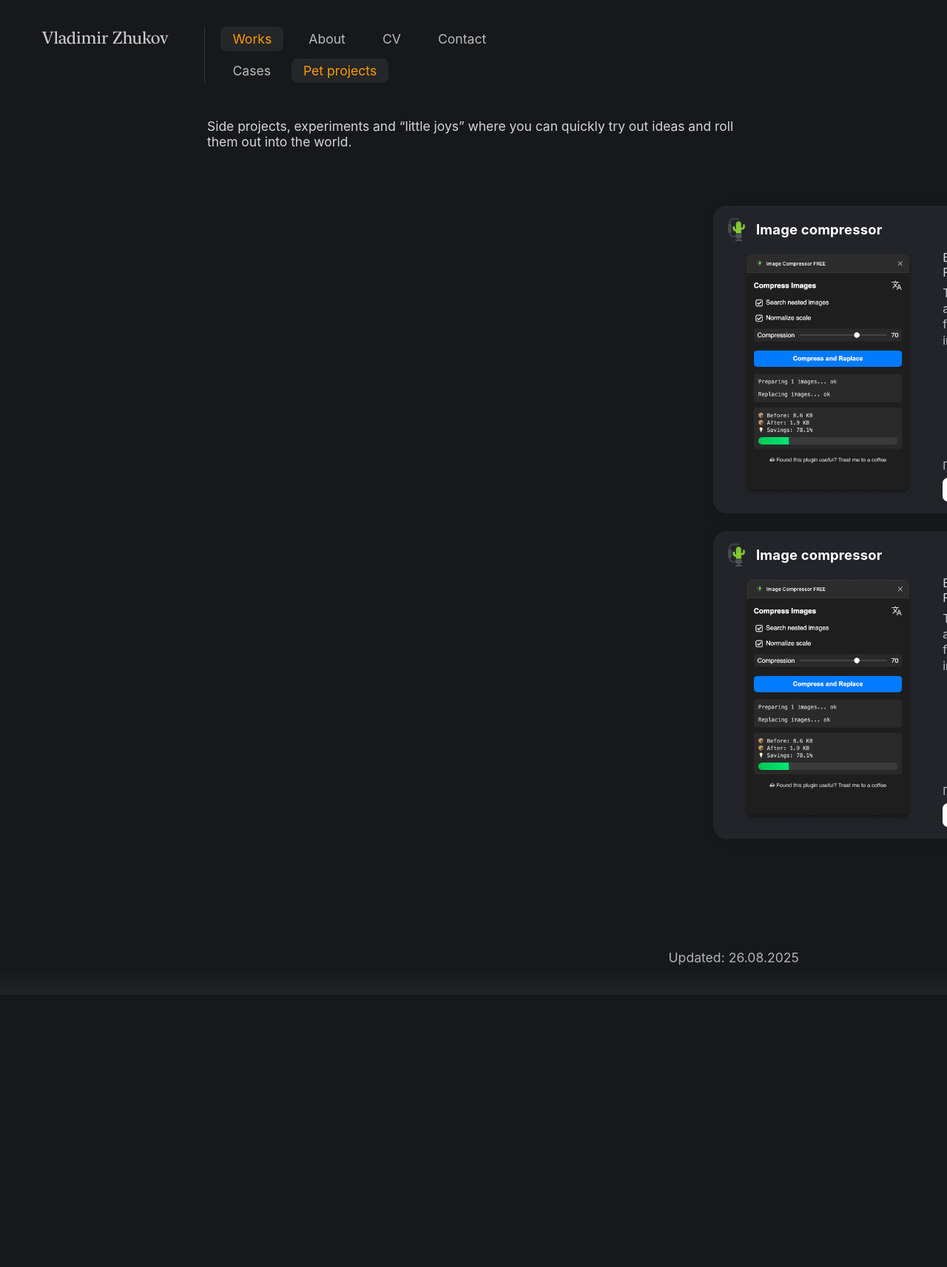
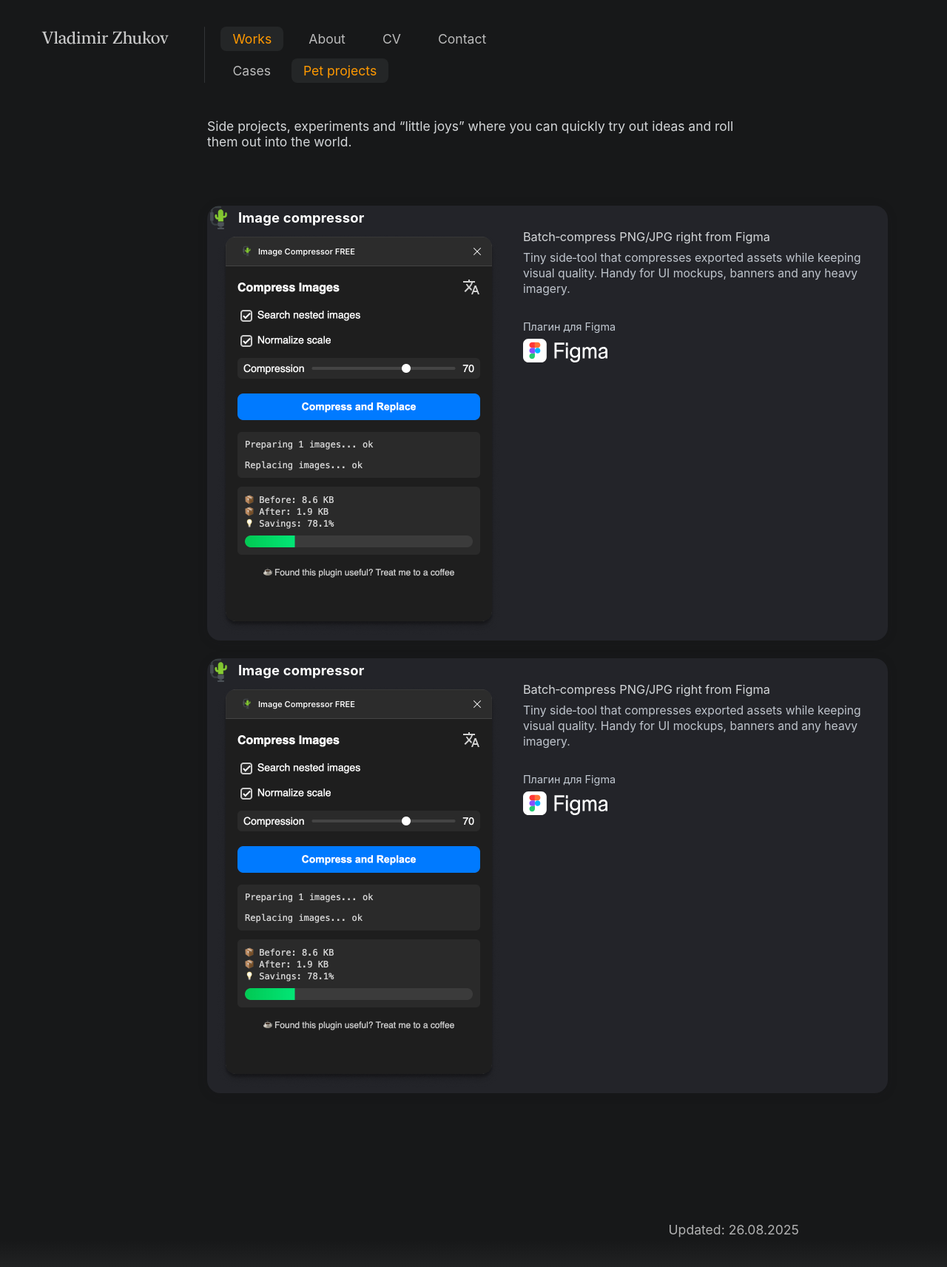
Before and after one commit to uxiscool/experience, a Jekyll site: the page built from pet-projects.md, in a window 1280 px wide. Shown: the whole page at 74% size. Built offline with Jekyll 4.4.1, drawn with Linux system fonts in a browser that asks for light colours; before the commit the page ends 1345 px from its top, so only the background shows below that.

Commit message:
Add files via upload

```diff
--- a/css/main.css
+++ b/css/main.css
@@ -984,242 +984,6 @@ html[data-theme="dark"] .laurel-badge {
   column-gap: 14px;
 }
 
-/* ---- Pet Projects ---- */
-.pet-meta {
-  padding: 48px var(--container-padding-desktop);
-  margin: 0 0 28px;
-}
-
-@media (max-width: 980px) {
-  .pet-meta {
-    padding: 0 var(--container-padding-tablet);
-  }
-}
-
-.pet-meta .case-summary2 {
-  margin: 0;
-}
-
-/* Pet Projects Grid */
-.pp-grid {
-  padding: 0 var(--container-padding-desktop) 32px;
-  display: grid;
-  gap: 24px;
-  grid-template-columns: 1fr;
-  justify-content: start;
-}
-
-@media (max-width: 979px) {
-  .pp-grid {
-    padding: 0 var(--container-padding-tablet) 24px;
-  }
-}
-
-/* Responsive breakpoint for 2 columns */
-@media (min-width: 1902px) {
-  .pp-grid {
-    grid-template-columns: repeat(2, minmax(660px, 1fr));
-  }
-}
-
-/* Special breakpoint handling */
-@media (min-width: 980px) and (max-width: 1151px) {
-  .pp-grid {
-    padding-left: var(--container-padding-desktop);
-    padding-right: clamp(40px, calc(100vw - 940px), 211px);
-  }
-
-  .pp-body {
-    grid-template-columns: minmax(180px, 1fr) minmax(200px, 1.2fr) !important;
-  }
-}
-
-/* Pet Project Items */
-.pp-item{
-  display: block;
-  text-decoration: none;
-  color: inherit;
-  width: 100%;          /* трек заполняем, но */
-  max-width: 920px;     /* …не шире заданного лимита */
-  justify-self: start;  /* прилипает к левому краю грида */
-  height: auto;
-}
-
-.pp-card{
-  width: 100%;          /* занимает ширину .pp-item */
-  max-width: none;      /* лимит теперь на .pp-item */
-  margin: 0;            /* без auto-центрирования */
-  display: grid;
-  grid-template-rows: auto 1fr;
-  gap: 12px;
-  background: var(--bg-secondary);
-  border-radius: 18px;
-  box-shadow: 0 2px 14px #181a1c29;
-  padding: 16px;
-  min-height: 220px;
-  transition: transform .18s ease, box-shadow .18s ease;
-  min-width: 0;
-  container-type: inline-size;
-}
-
-.pp-card:hover {
-  transform: translateY(-2px);
-  box-shadow: 0 4px 24px #19c0ff2c;
-}
-
-/* Pet Project Header */
-.pp-header {
-  display: grid;
-  grid-template-columns: 32px 1fr;
-  gap: 10px;
-  align-items: center;
-  min-width: 0;
-  margin-top: 0;
-}
-
-.pp-icon {
-  width: 32px;
-  height: 32px;
-  display: block;
-}
-
-.pp-title {
-  margin: 0;
-  font-size: 1.15rem;
-  color: #fff;
-  letter-spacing: 0.01em;
-  white-space: nowrap;
-  overflow: hidden;
-  text-overflow: ellipsis;
-}
-
-/* Pet Project Body */
-.pp-body {
-  display: grid;
-  grid-template-columns: minmax(180px, 1fr) minmax(200px, 1.2fr);
-  gap: 16px;
-  align-items: start;
-  min-width: 0;
-}
-
-@container (max-width: 560px) {
-  .pp-body {
-    grid-template-columns: 1fr;
-  }
-}
-
-.pp-media {
-  min-height: 180px;
-  overflow: hidden;
-}
-
-.pp-media img {
-  max-width: 100%;
-  max-height: 100%;
-  object-fit: contain;
-  display: block;
-  margin: 0 auto;
-}
-
-/* Pet Project Text Content */
-.pp-side {
-  display: flex;
-  flex-direction: column;
-  min-width: 0;
-  min-height: 180px;
-}
-
-.pp-text {
-  display: grid;
-  gap: 8px;
-  min-width: 0;
-}
-
-.pp-subtitle {
-  color: var(--text-secondary);
-  opacity: 0.93;
-  font-size: 1.02rem;
-}
-
-.pp-desc {
-  color: #cdd3db;
-  opacity: 0.92;
-  font-size: 0.98rem;
-  line-height: 1.35;
-}
-
-/* Pet Project Footer */
-.pp-footer {
-  margin-top: auto;
-  display: grid;
-  gap: 8px;
-  align-content: end;
-}
-
-.pp-kind {
-  color: #cbd2db;
-  font-size: 0.9rem;
-  opacity: 0.95;
-}
-
-.pp-links {
-  display: flex;
-  gap: 10px;
-  align-items: center;
-}
-
-.pp-links img {
-  height: 32px;
-  width: auto;
-  display: block;
-}
-
-/* Pet Project Interactions */
-.pp-item:hover .pp-title,
-.pp-item:focus-visible .pp-title {
-  color: var(--orange);
-  transition: color 2s var(--ease-out);
-}
-
-.pp-item:focus-visible {
-  outline: 2px solid var(--orange);
-  outline-offset: 4px;
-  border-radius: 18px;
-}
-
-/* Lock columns for larger screens */
-@media (min-width: 1152px) {
-  .pp-body {
-    grid-template-columns: minmax(180px, 1fr) minmax(200px, 1.2fr) !important;
-    align-items: stretch;
-  }
-
-  .pp-side,
-  .pp-text {
-    min-width: 0;
-    overflow-wrap: anywhere;
-  }
-
-  .pp-card {
-    max-height: 545px;
-    overflow: hidden;
-  }
-
-  .pp-media {
-    height: clamp(220px, 28vw, 340px);
-    max-height: 340px;
-    overflow: hidden;
-  }
-
-  .pp-media img {
-    height: 100%;
-    width: auto;
-    max-width: 100%;
-    object-fit: contain;
-    display: block;
-  }
-}
-
 /* ---- Utility Classes ---- */
 .disabled-text {
   --disabled-fg: var(--text-disabled);
@@ -1262,36 +1026,48 @@ html[data-theme="dark"] .laurel-badge {
   }
 }
 
-/* === Pet projects: ≥1152px — 2 колонки, 660→920, gap 24, динамический правый паддинг === */
-@media (min-width: 1152px) {
+/* ===== Pet projects ===== */
+
+/* Описание раздела */
+.pet-meta {
+  padding: 48px 280px;
+  margin: 0 0 28px;
+}
+@media (max-width: 980px){
+  .pet-meta { padding: 0 64px; }
+}
+.pet-meta .case-summary2 { margin: 0; }
+
+/* Сетка: 1 колонка до 1151, затем логика по брейкпоинтам */
+.pp-grid {
+  display: grid;
+  gap: 22px;
+  padding: 0 280px 32px;
+  grid-template-columns: 1fr;
+  width: 100%;
+  justify-content: start;
+  align-content: start;
+}
+@media (max-width: 979px) {
   .pp-grid {
-    /* максимум две колонки; каждая от 660 до 920 */
-    grid-template-columns: repeat(2, minmax(660px, 920px));
-    gap: 24px;
-
-    /* левый паддинг фикс 280, правый — “подстраивается”:
-       как только помещаются 2×660 + gap, начинаем возвращать правый паддинг до 280 */
-    padding-left: 280px;
-    padding-right: clamp(
-      40px,
-      calc(100vw - (280px + 24px + 2 * 660px)),
-      280px
-    );
-    justify-content: start; /* выравниваем влево */
-  }
-
-  /* сами айтемы тянутся по ширине трека; лимит 920 уже задан треком */
-  .pp-item { width: 100%; justify-self: start; }
-
-  /* пустышка — некликабельная и невидимая, но занимает место как карточка */
-  .pp-filler {
-    visibility: hidden;
-    pointer-events: none;
-    min-height: 220px;       /* чтобы высота строки была корректной */
+    grid-template-columns: 1fr;
+    padding: 0 64px 24px;
   }
 }
-/* ≥1152px: 2 реальные колонки (660→920) + 3-я гибкая под «пустышку» */
-@media (min-width: 1152px) {
+
+/* ≥1152px и до 1663px: одна колонка, тянется до 920px, паддинг справа динамический */
+@media (min-width: 1152px) and (max-width: 1663px) {
+  .pp-grid {
+    grid-template-columns: 1fr;
+    gap: 24px;
+    padding-left: 280px;
+    padding-right: clamp(40px, calc(100vw - (280px + 920px)), 280px);
+    justify-content: start;
+  }
+}
+
+/* ≥1664px: две реальные колонки (660–920) + 3-й трек под пустышку */
+@media (min-width: 1664px) {
   .pp-grid {
     grid-template-columns: repeat(2, minmax(660px, 920px)) 1fr;
     gap: 24px;
@@ -1299,15 +1075,121 @@ html[data-theme="dark"] .laurel-badge {
     padding-right: clamp(40px, calc(100vw - (280px + 24px + 2 * 660px)), 280px);
     justify-content: start;
   }
-  /* раскладываем реальные плашки строго в первые две колонки */
   .pp-item.col1 { grid-column: 1; }
   .pp-item.col2 { grid-column: 2; }
-
-  /* «пустышка» всегда занимает 3-й трек (гибкий), одна на каждую строку */
   .pp-filler {
     grid-column: 3;
-    visibility: hidden;
     pointer-events: none;
+    border-radius: 18px;
+    background: var(--bg-secondary);
+    box-shadow: 0 2px 14px #181a1c29;
     min-height: 220px;
   }
+  .pp-filler:hover { box-shadow: 0 2px 14px #181a1c29; }
 }
+
+/* айтем = ширина трека, максимум 920 */
+.pp-item {
+  display: block;
+  text-decoration: none;
+  color: inherit;
+  width: 100%;
+  max-width: 920px;
+  justify-self: start;
+  height: auto;
+}
+
+/* карточка тянется на ширину айтема */
+.pp-card {
+  width: 100%;
+  max-width: none;
+  margin: 0;
+  position: relative;
+  border-radius: 18px;
+  overflow: hidden;
+  background: #232429;
+  box-shadow: 0 2px 14px #181a1c29;
+  min-height: 220px;
+  display: grid;
+  grid-template-rows: auto 1fr;
+  transition: transform .18s ease, box-shadow .18s ease, filter .18s ease;
+  min-width: 0;
+  container-type: inline-size;
+}
+.pp-card:hover {
+  transform: translateY(-2px);
+  box-shadow: 0 4px 24px #19c0ff2c;
+}
+
+/* Шапка карточки */
+.pp-header {
+  display: grid;
+  grid-template-columns: 32px 1fr;
+  gap: 10px;
+  align-items: center;
+  min-width: 0;
+  margin-top: 0; /* сброс наследованного margin-top */
+}
+.pp-icon { width: 32px; height: 32px; display: block; }
+.pp-title {
+  margin: 0;
+  font-size: 1.15rem;
+  color: #fff;
+  letter-spacing: .01em;
+  white-space: nowrap;
+  overflow: hidden;
+  text-overflow: ellipsis;
+}
+
+/* Контент: слева медиа, справа текст + футер */
+.pp-body {
+  display: grid;
+  grid-template-columns: minmax(180px, 1fr) minmax(200px, 1.2fr);
+  gap: 16px;
+  align-items: start;
+  min-width: 0;
+}
+@container (max-width: 560px) {
+  .pp-body { grid-template-columns: 1fr; }
+}
+.pp-media {
+  min-height: 180px;
+  overflow: hidden;
+}
+.pp-media img {
+  max-width: 100%;
+  max-height: 100%;
+  object-fit: contain;
+  display: block;
+  margin: 0 auto;
+}
+.pp-side {
+  display: flex;
+  flex-direction: column;
+  min-width: 0;
+  min-height: 180px;
+}
+.pp-text { display: grid; gap: 8px; min-width: 0; }
+.pp-subtitle { color: #e2e5e7; opacity: .93; font-size: 1.02rem; }
+.pp-desc { color: #cdd3db; opacity: .92; font-size: .98rem; line-height: 1.35; }
+.pp-footer {
+  margin-top: auto;
+  display: grid;
+  gap: 8px;
+  align-content: end;
+}
+.pp-kind { color: #cbd2db; font-size: .9rem; opacity: .95; }
+.pp-links { display: flex; gap: 10px; align-items: center; }
+.pp-links img { height: 32px; width: auto; display: block; }
+
+/* Кликабельность */
+.pp-item:hover .pp-title,
+.pp-item:focus-visible .pp-title {
+  color: var(--orange);
+  transition: color 2s cubic-bezier(.19,1,.22,1);
+}
+.pp-item:focus-visible {
+  outline: 2px solid var(--orange);
+  outline-offset: 4px;
+  border-radius: 18px;
+}
```
